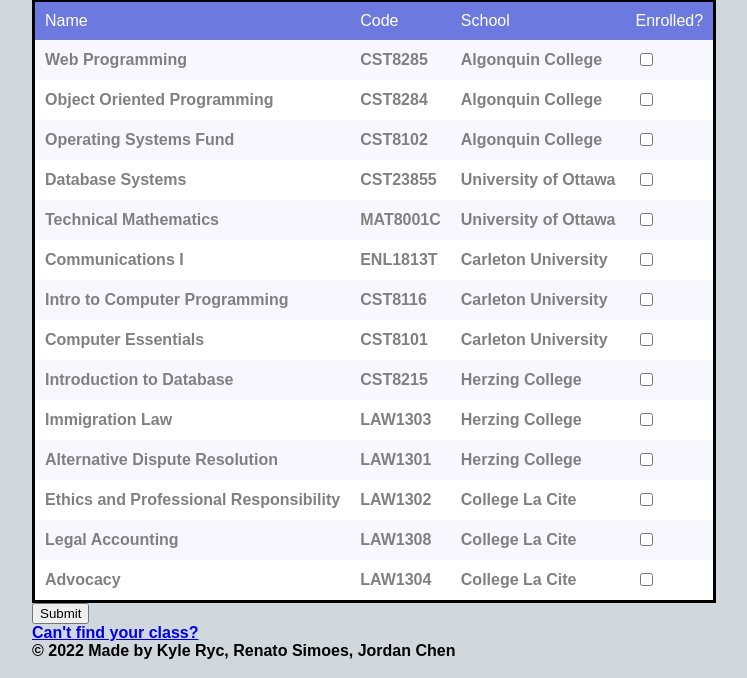
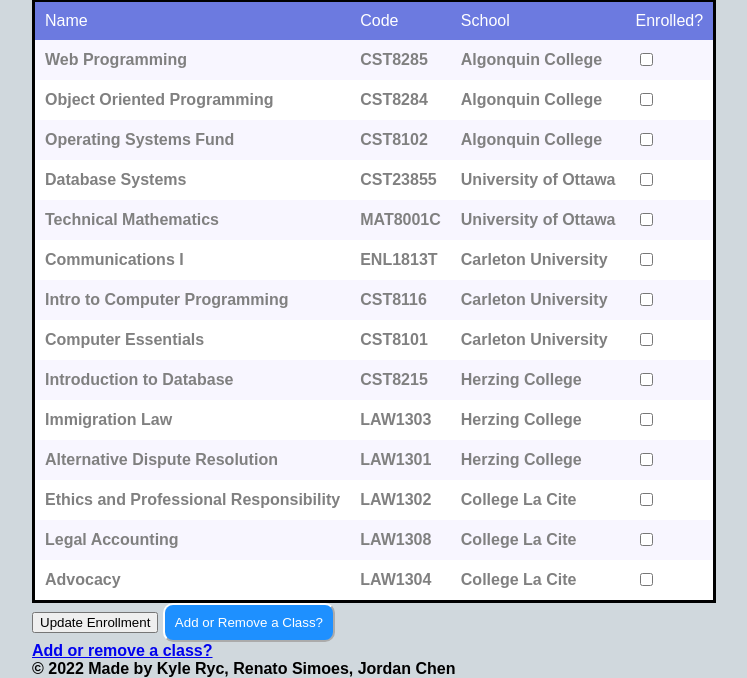
Before and after one commit to WildRyc/automatic-octo-engine, a PHP site: page /public/classes.php in a window 1280 px wide. Shown: the part 533-1211 px from the top of the page, without its empty margins (358-1105 px from the left). Run offline with PHP 8.4, Linux system fonts and the light colour scheme; data comes from the database, SQL or seed files in the repository; data that the repository does not hold is empty.

Commit message:
especially if I commit everything!

```diff
--- a/index.php
+++ b/index.php
@@ -35,7 +35,7 @@ Due Date: December 4th 2022
             <button type="submit">Login</button>
             </fieldset>
             <p>New user?</p>
-            <button type="submit">Create Account</button>
+            <button type="submit" formaction="./public/registration.php">Create Account</button>
         </form>
     </main>
 </body>
--- a/private/functions/userCreation.php
+++ b/private/functions/userCreation.php
@@ -44,9 +44,12 @@ if($_SERVER["REQUEST_METHOD"] == "POST"){
         }
 
     } else {
+        // not working as intended, just sends you to the location with no prompt!
         echo '<script type="text/javascript">
-        window.alert("User with this email already exists!")
+        window.alert("A user with this email already exists!")
         </script>';
+        sleep(3);
+        header('location:../../public/registration.php');
     }
 }
 $con->close();
--- a/public/classes.php
+++ b/public/classes.php
@@ -59,9 +59,10 @@ if ($stmt = $con->prepare($query2)) {
 }
 ?>
 </table>
-<input type="submit" value="Submit">
+<input type="submit" value="Update Enrollment">
+<button onclick="addclass.php">Add or Remove a Class?</button>
 </form>
-<a href="addclass.php">Can't find your class?</a>
+<a href="addclass.php">Add or remove a class?</a>
 </div>
     <?php
     include_once('..\private\functions\footer.php');
```
